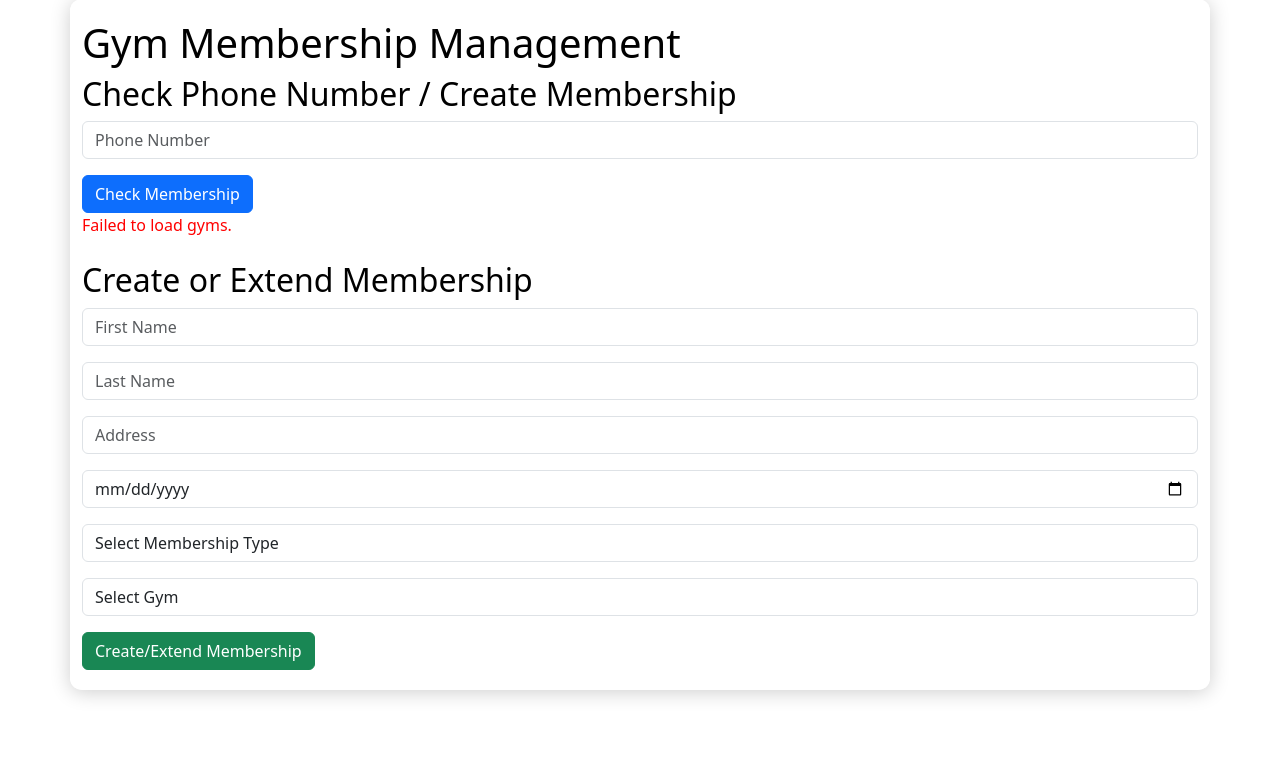
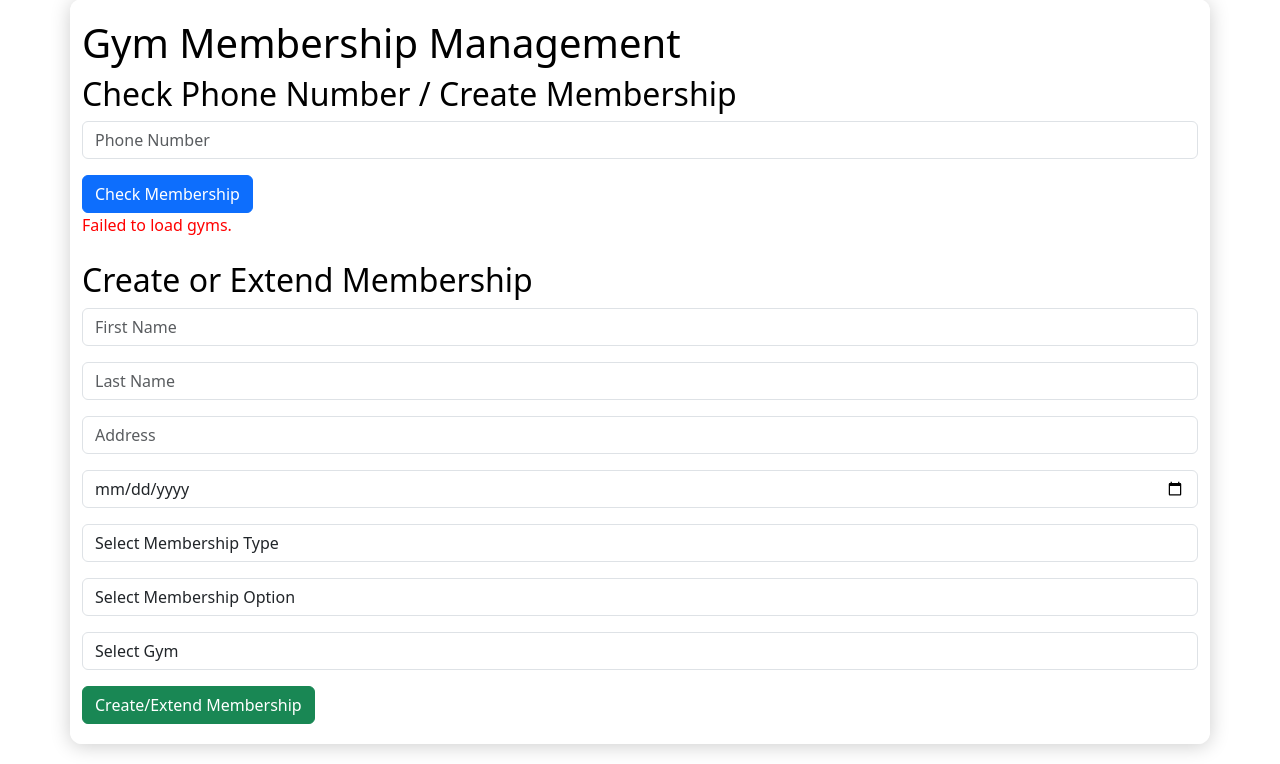
Before and after one commit to Pilli-Venkat/Fitverse, a Django app: template fitverseBackEnd/templates/create_membership.html in a window 1280 px wide. Shown: the part 75-839 px from the top of the page. Before the commit the page ends 774 px from the top, so only its background shows below. Run offline with Django 5.2, Linux system fonts and the light colour scheme; the template is opened without the code that fills it, so the values that code supplies are empty.

Commit message:
Working fine

```diff
--- a/fitverseBackEnd/templates/create_membership.html
+++ b/fitverseBackEnd/templates/create_membership.html
@@ -52,6 +52,13 @@
             <option value="monthly">Monthly</option>
             <option value="quarterly">Quarterly</option>
             <option value="annually">Annually</option>
+        </select>
+    </div>
+    <div class="mb-3">
+        <select id="membershipOption" class="form-control">
+            <option value="" disabled selected>Select Membership Option</option>
+            <option value="strength">Strength</option>
+            <option value="cardio">Cardio</option>
         </select>
     </div>
     <div class="mb-3">
@@ -133,6 +140,7 @@
                                 $('#address').val(response.address);
                                 $('#startDate').val(response.start_date);
                                 $('#membershipType').val(response.membership_type);
+                                $('#membershipOption').val(response.membership_option);
                                 $('#gymSelect').val(response.gym);
 
                                 const activeStatuses = ["active", "upcoming"];
@@ -174,9 +182,10 @@
                 let address = $('#address').val().trim();
                 let startDate = $('#startDate').val();
                 let membershipType = $('#membershipType').val();
+                let membershipOption = $('#membershipOption').val();
                 let gymId = $('#gymSelect').val();
 
-                if (firstName && lastName && phoneNumber && address && startDate && membershipType && gymId) {
+                if (firstName && lastName && phoneNumber && address && startDate && membershipType && gymId && membershipOption) {
                     $.ajax({
                         url: "/api/ownerCreatedmemberships/",
                         method: "POST",
@@ -192,6 +201,7 @@
                             "address": address,
                             "start_date": startDate,
                             "membership_type": membershipType,
+                            "membership_option": membershipOption,
                             "gym": gymId
                         }),
                         success: function() {
@@ -199,6 +209,7 @@
                             // Clear input fields
                             $('#firstName, #lastName, #phoneNumber, #address, #startDate').val('');
                             $('#membershipType').val(''); // Reset membership type
+                            $('#membershipOption').val(''); // Reset membership type
                             $('#gymSelect').val(''); // Reset gym selection
                             loadGyms(); // Reload gyms in case of any changes
                             existingMembership = null;
```
Also changed, not shown: fitverseBackEnd/gymDetails/serializers.py (+5 -8 lines), fitverseBackEnd/gymDetails/views.py (+77 -57 lines), fitverseBackEnd/db.sqlite3.
